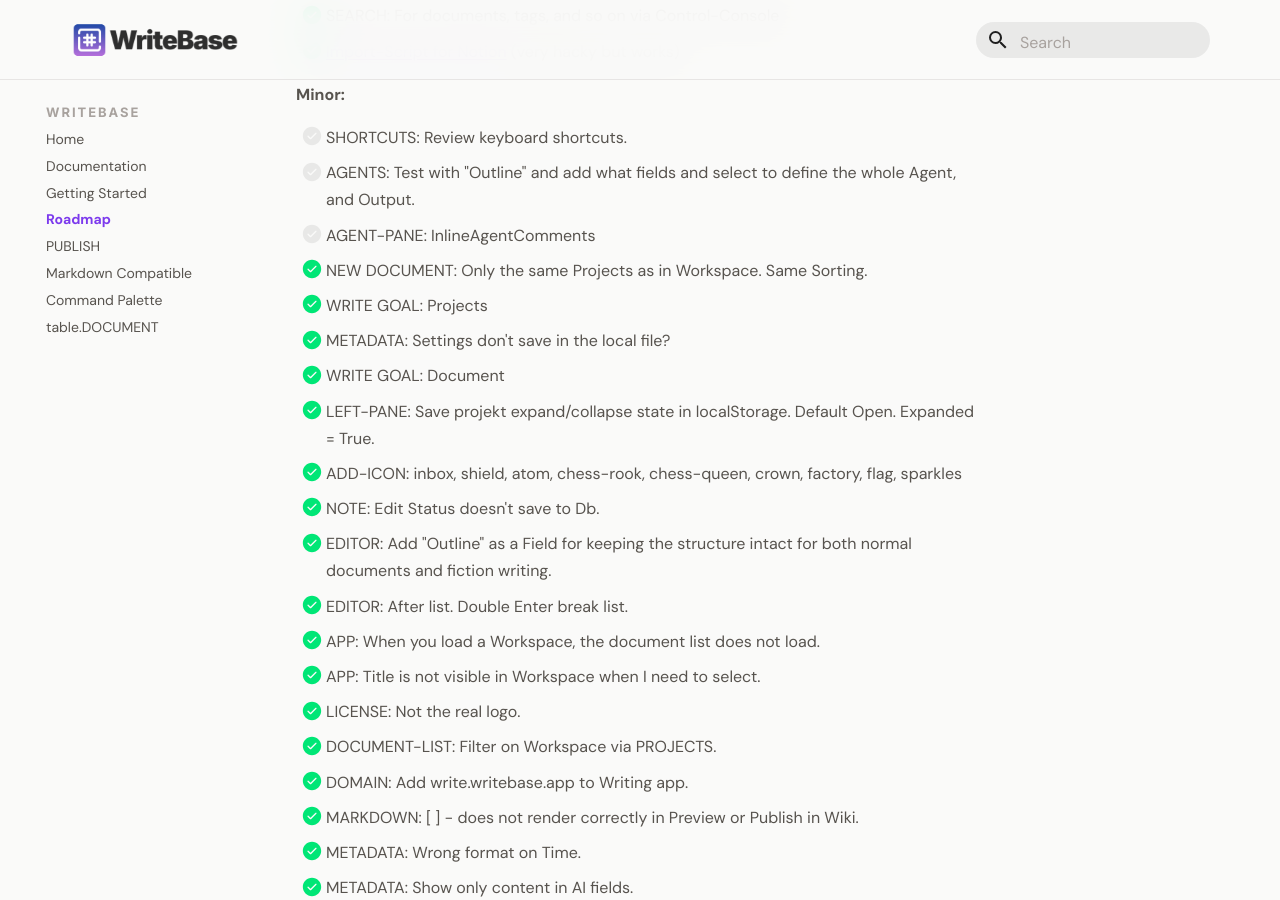
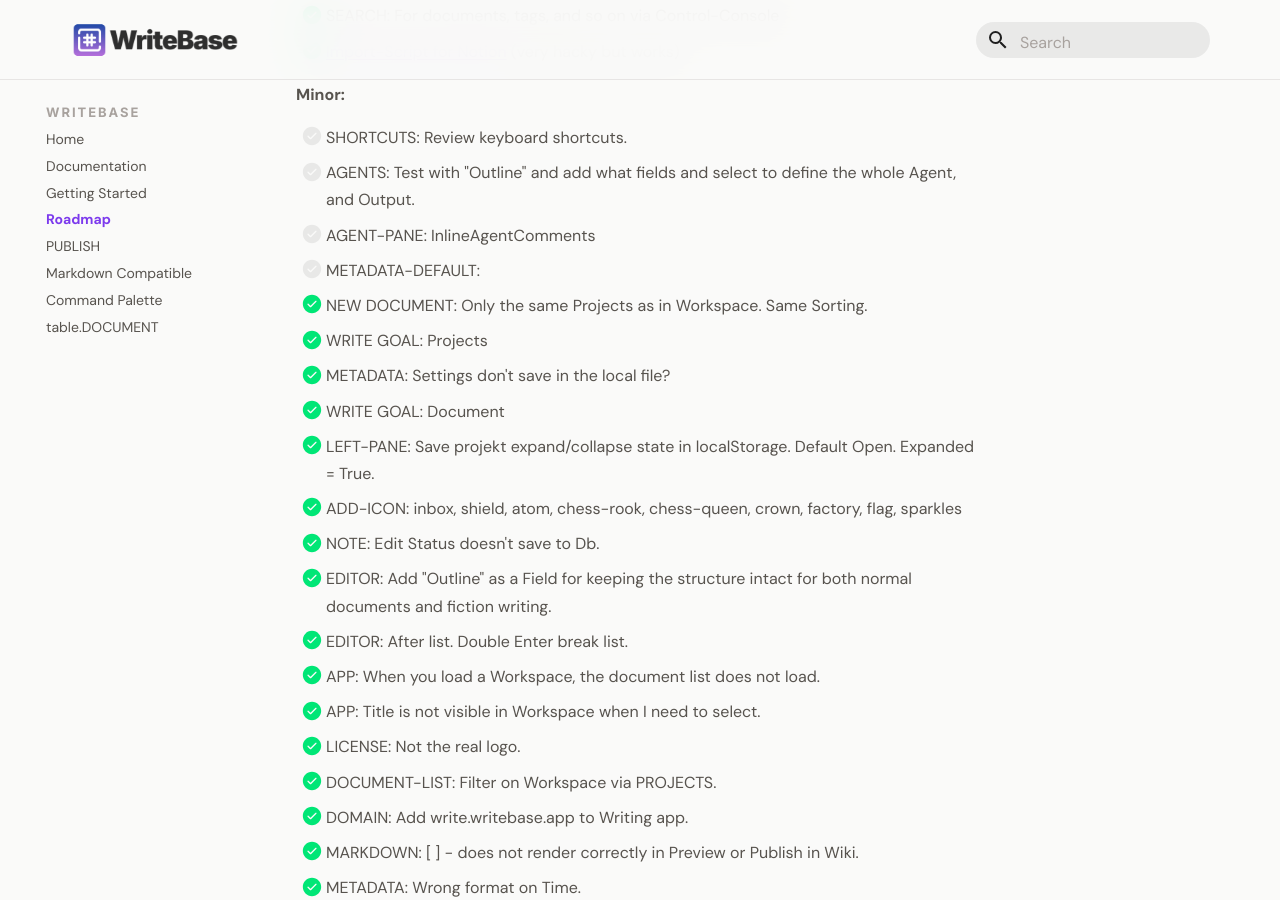
Before and after one commit to larssonhthomas-afk/writebase-docs, an MkDocs documentation site: the page built from docs/009-roadmap.md, in a window 1280 px wide and 900 px high, scrolled down 845 px. Built offline with MkDocs 1.6.1 and Material for MkDocs 9.7.7, drawn with Linux system fonts in a browser that asks for light colours; some web fonts are replaced.

Commit message:
Update 009-roadmap.md

```diff
--- a/docs/009-roadmap.md
+++ b/docs/009-roadmap.md
@@ -40,7 +40,7 @@ This Backlog has a priority 1-3.
 - [ ] AGENTS: Test with "Outline" and add what fields and select to define the whole Agent, and Output.
 - [ ] AGENT-PANE: InlineAgentComments
 
-- [ ]
+- [ ] METADATA-DEFAULT:
 - [x] NEW DOCUMENT: Only the same Projects as in Workspace. Same Sorting.
 - [x] WRITE GOAL: Projects
 - [x] METADATA: Settings don't save in the local file?
```
